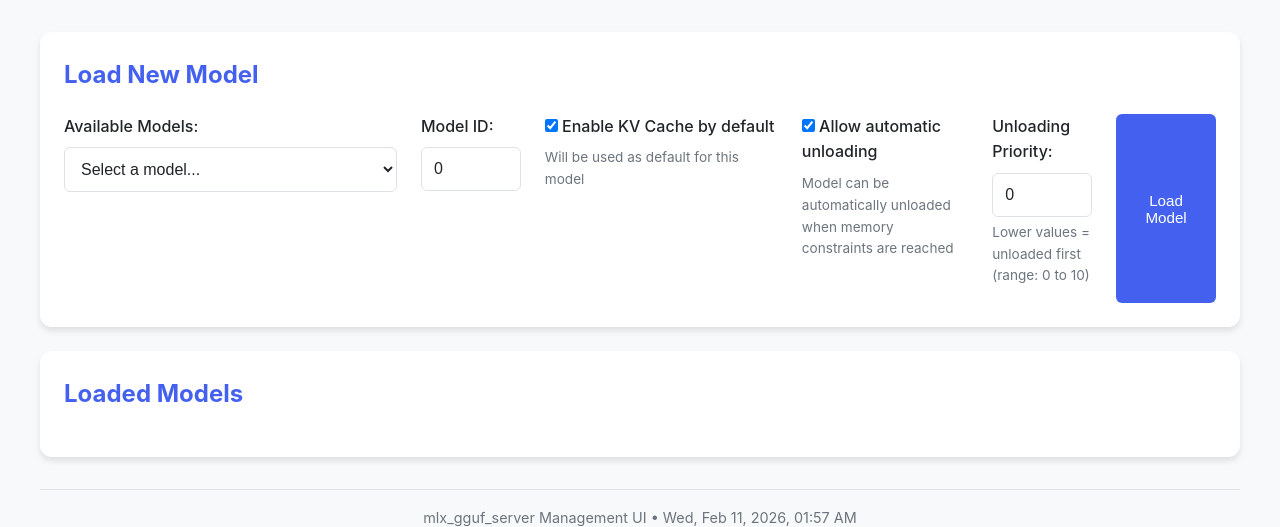
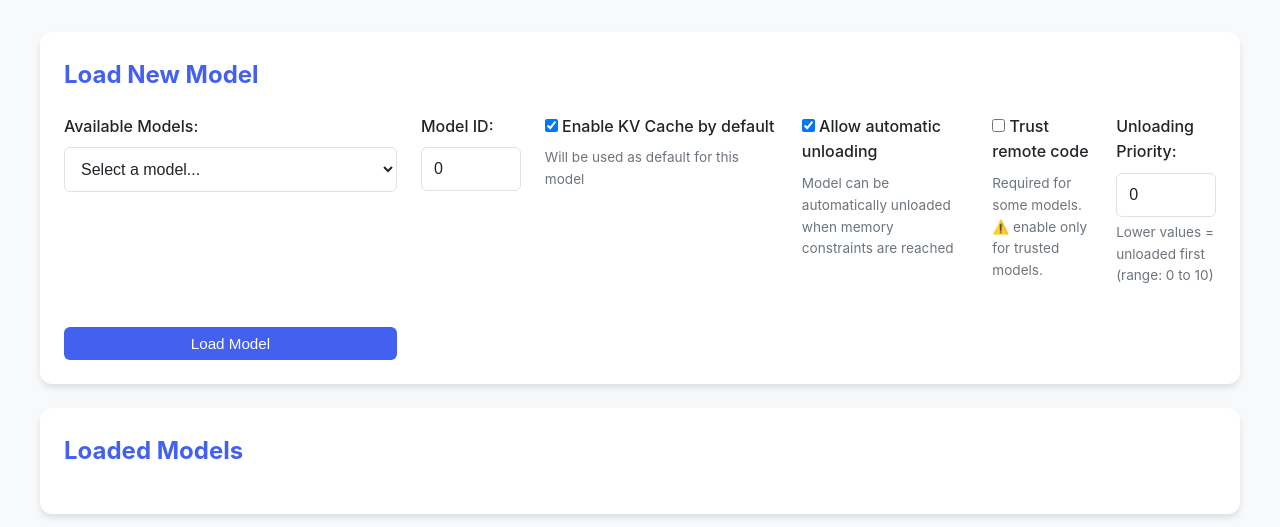
Before and after one commit to gitkaz/mlx_gguf_server, a FastAPI app: page /webui in a window 1280 px wide. Shown: the part 101-628 px from the top of the page. Run offline with FastAPI, Linux system fonts and the light colour scheme; data that the repository does not hold is empty; some libraries are stand-ins or nearby versions.

Commit message:
support "trust_remote_code" option when load mlx type models.

```diff
--- a/schemas.py
+++ b/schemas.py
@@ -67,6 +67,7 @@ class ModelLoadParams(BaseModel):
     kv_cache_threshold: Optional[int] = None
     auto_unload: Optional[bool] = None
     priority: Optional[int] = None
+    trust_remote_code: Optional[bool] = None
 
 class ProcessCleanParams(BaseModel):
     timeout: int
--- a/webui/static/js/main.js
+++ b/webui/static/js/main.js
@@ -132,6 +132,7 @@ document.getElementById('load-model-form').addEventListener('submit', async func
     const modelName = document.getElementById('model-select').value;
     const useKvCache = document.querySelector("[name=use_kv_cache]").checked;
     const autoUnload = document.querySelector("[name=auto_unload]").checked;
+    const trustRemoteCode = document.getElementById('trust-remote-code').checked;
     const priority = parseInt(document.getElementById('priority').value);
 
     const responseArea = document.getElementById('load-response');
@@ -149,6 +150,7 @@ document.getElementById('load-model-form').addEventListener('submit', async func
                 llm_model_name: modelName,
                 use_kv_cache: useKvCache,
                 auto_unload: autoUnload,
+                trust_remote_code: trustRemoteCode,
                 priority: priority
             })
         });
--- a/webui/templates/index.html
+++ b/webui/templates/index.html
@@ -46,6 +46,16 @@
                         </label>
                         <small>Model can be automatically unloaded when memory constraints are reached</small>
                     </div>
+
+                    <div class="form-group">
+                        <label>
+                            <input type="checkbox" name="trust_remote_code" id="trust-remote-code">
+                            Trust remote code
+                        </label>
+                        <small>
+                            Required for some models. ⚠️ enable only for trusted models.
+                        </small>
+                    </div>
                     <div class="form-group">
                         <label for="priority">Unloading Priority:</label>
                         <input type="number" id="priority" value="0" min="0" max="10">
```
Also changed, not shown: worker/task/load/model_loader.py (+5 -3 lines).
